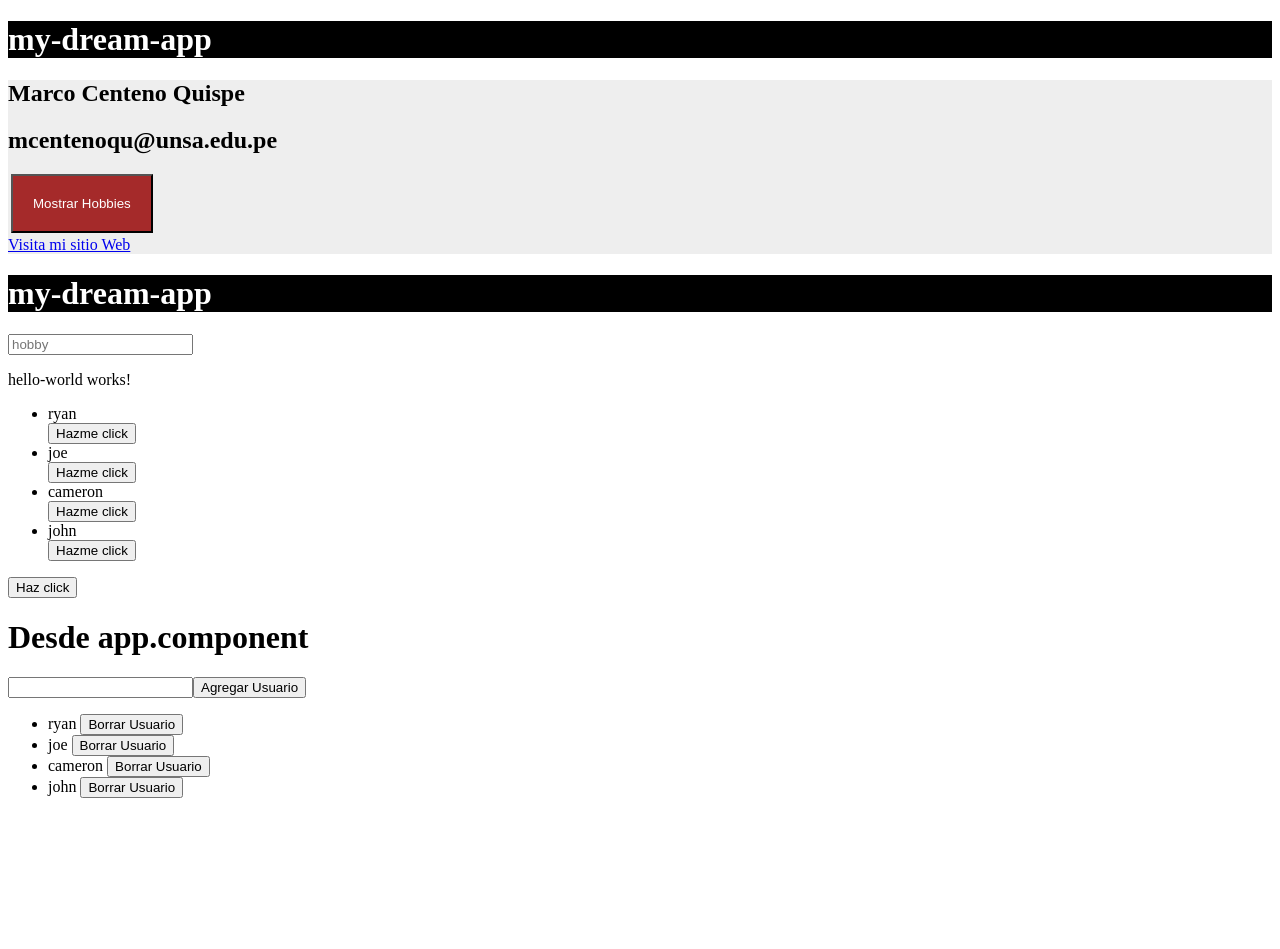
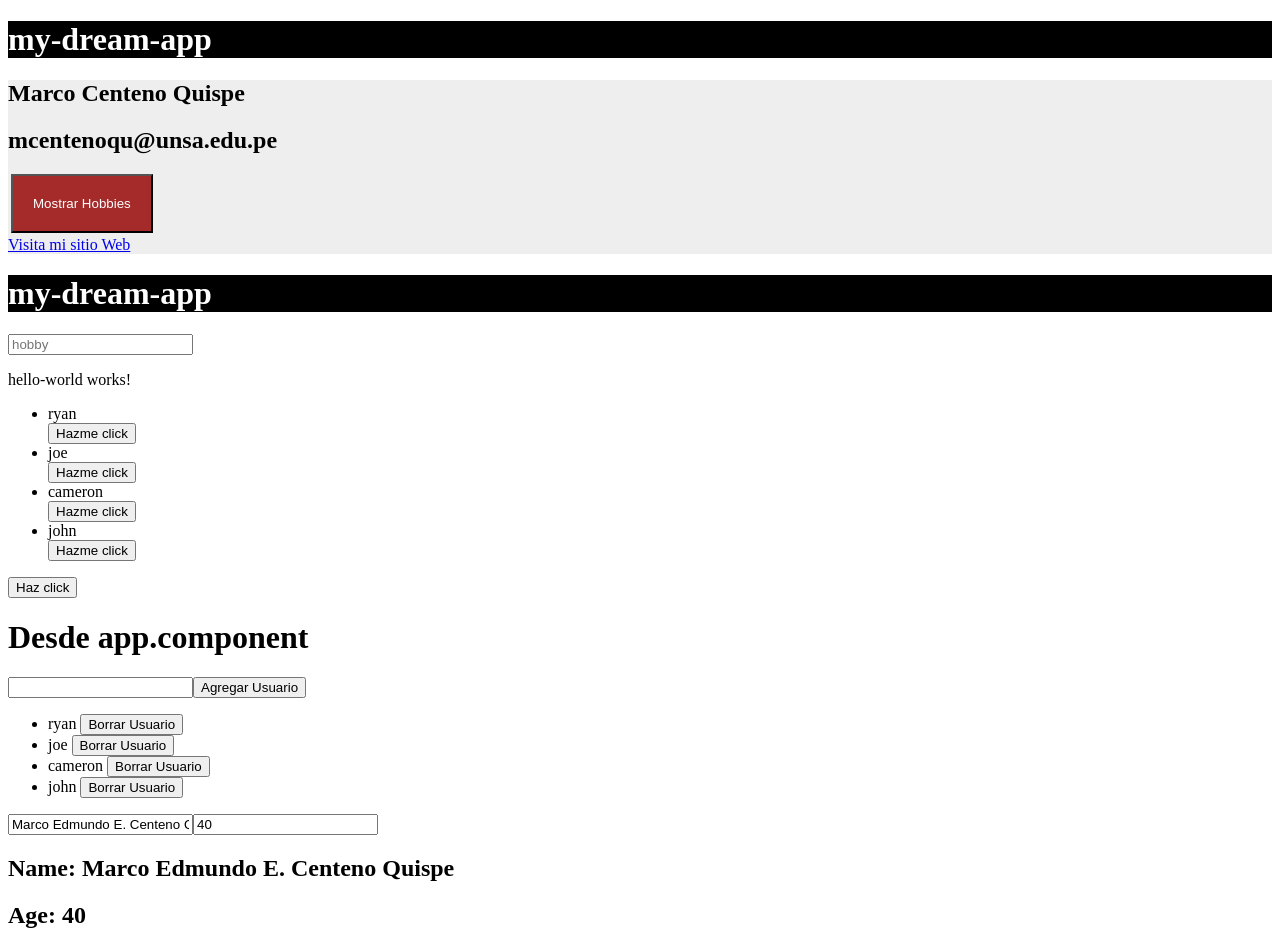
Before and after one commit to M-UNSA/Angular-My-Dream-App, an Angular app: page / in a window 1280 px wide. Before the commit the page ends 814 px from the top, so only its background shows below. Built offline with nearby package versions, Linux system fonts and the light colour scheme.

Commit message:
DataBiding con datos de formulario

```diff
--- a/src/app/app.component.html
+++ b/src/app/app.component.html
@@ -37,3 +37,11 @@
     {{ user }} <button (click)="deleteUser(user)">Borrar Usuario</button>
   </li>
 </ul>
+<div>
+  <form>
+    <input type="text" name="name" [(ngModel)]="nameA2">
+    <input type="text" name="age" [(ngModel)]="age">
+  </form>
+  <h2>Name: {{ nameA2 }}</h2>
+  <h2>Age: {{ age }}</h2>
+</div>
--- a/src/app/app.component.ts
+++ b/src/app/app.component.ts
@@ -14,6 +14,9 @@
   webpage : string;
   hobbies : string[];
   showHobbies : boolean;
+
+  nameA2 : string = "Marco Edmundo E. Centeno Quispe";
+  age : number = 40;
 
   constructor() {
     console.log("Constructor working...");
--- a/src/app/app.module.ts
+++ b/src/app/app.module.ts
@@ -5,6 +5,7 @@
 import { AppComponent } from './app.component';
 import { HelloWorldComponent } from './hello-world/hello-world.component';
 import { UserComponent } from './user/user.component';
+import { FormsModule } from '@angular/forms';
 
 @NgModule({
   declarations: [
@@ -14,7 +15,8 @@
   ],
   imports: [
     BrowserModule,
-    AppRoutingModule
+    AppRoutingModule,
+    FormsModule,
   ],
   providers: [],
   bootstrap: [AppComponent]
```
